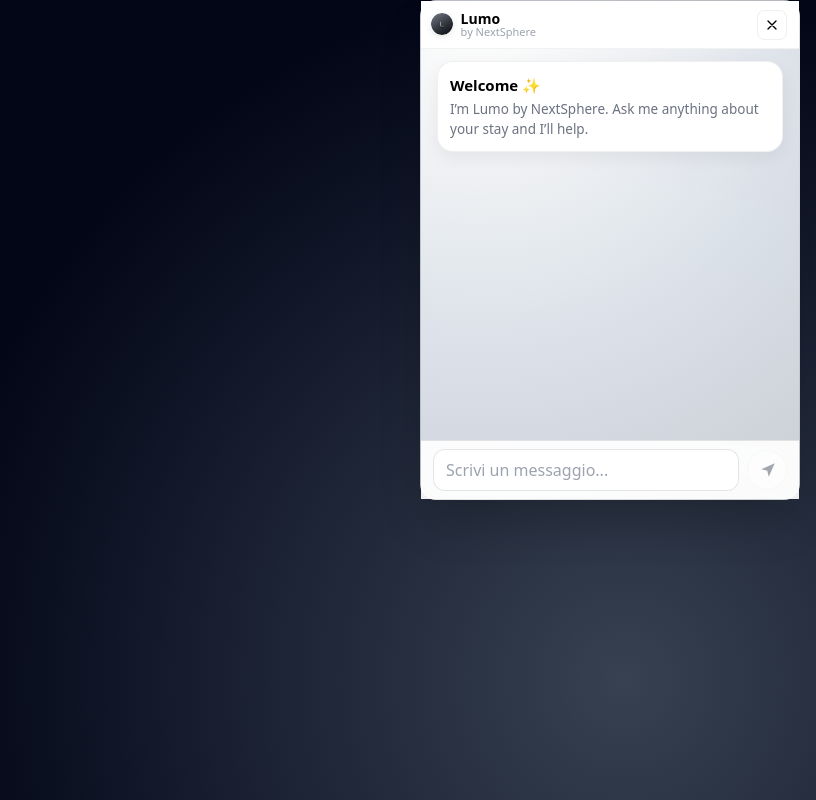
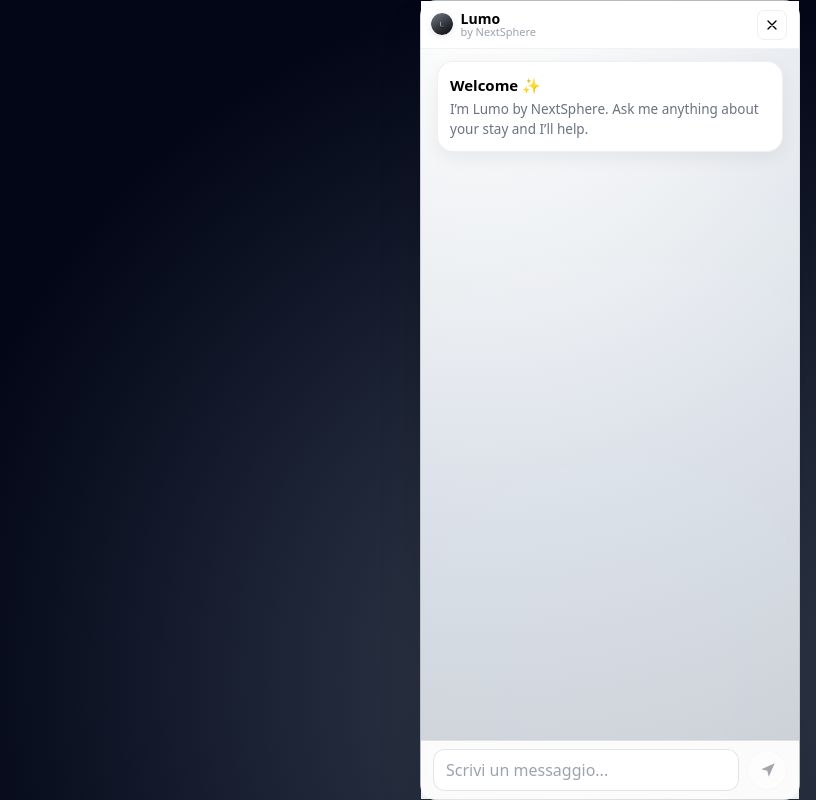
Before and after one commit to NextSphereOfficial/widget-nextsphere, a React (Vite) app in the folder apps/widget/: page / in a window 1280 px wide. Both pictures are taken after a click on the button "Apri chat". Shown: the whole page, without its empty margins (464-1280 px from the left). Built offline with nearby package versions, Linux system fonts and the light colour scheme.

Commit message:
no more scroll up and down - header fixed

```diff
--- a/apps/widget/src/App.tsx
+++ b/apps/widget/src/App.tsx
@@ -63,30 +63,31 @@
     )}
 
     {open && (
-        <div className="fixed inset-0 z-50 overflow-hidden">
-          <div className="flex h-full w-full justify-center md:justify-end">
-
+      <div className="fixed inset-0 z-50 flex items-stretch justify-center md:justify-end overflow-hidden">
         <div
           className="
-                w-full h-[100dvh]
+            w-full
             md:w-[380px] md:h-[500px] md:mb-4 md:mr-4
             flex flex-col
             ns-bg-soft border border-black/10 shadow-2xl
             rounded-none md:rounded-2xl
           "
+          style={{
+            height:
+              'calc(100vh - env(safe-area-inset-top, 0px) - env(safe-area-inset-bottom, 0px))',
+          }}
         >
-
-              {/* HEADER STICKY */}
-              <div className="sticky top-0 z-10">
-                <HeaderBar locale={locale as any} onClose={() => setOpen(false)} />
+          {/* HEADER (non sticky, fuori dall’area scrollabile) */}
+          <div>
+            <HeaderBar
+              locale={locale as any}
+              onClose={() => setOpen(false)}
+            />
           </div>
 
           {/* CHAT AREA SCROLLABILE */}
           <div className="flex-1 overflow-y-auto px-4 pt-3 pb-4 space-y-3">
-
-                {!msgs.length && (
-                  <WelcomeCard locale={locale as any} />
-                )}
+            {!msgs.length && <WelcomeCard locale={locale as any} />}
 
             {msgs.map((m, i) => (
               <div
@@ -112,8 +113,8 @@
             <div ref={endRef} />
           </div>
 
-              {/* FOOTER STICKY */}
-              <div className="sticky bottom-0 px-3 py-2 bg-white/90 border-t border-black/10 backdrop-blur">
+          {/* FOOTER (non sticky, niente “buco” sotto) */}
+          <div className="px-3 py-2 bg-white/90 border-t border-black/10 backdrop-blur">
             <div className="flex items-center gap-2">
               <input
                 className="flex-1 rounded-xl border border-black/10 px-3 py-2 text-[16px] bg-white"
@@ -133,8 +134,6 @@
               </button>
             </div>
           </div>
-
-            </div>
         </div>
       </div>
     )}
```
Lines whose indentation alone changed are shown as unchanged.
